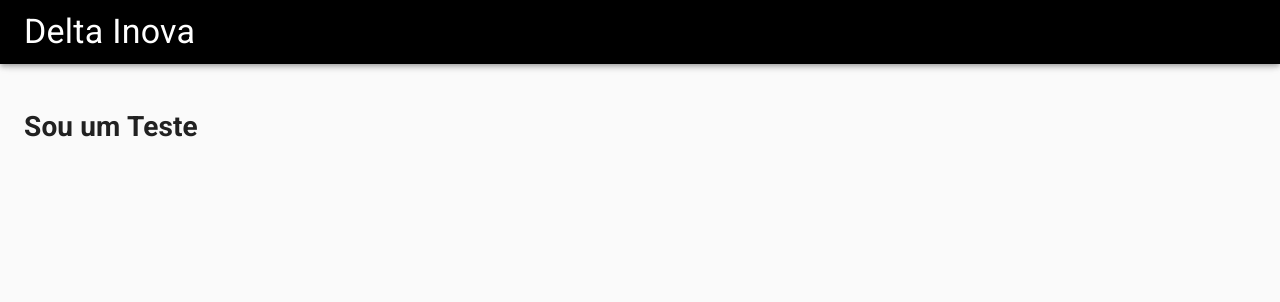
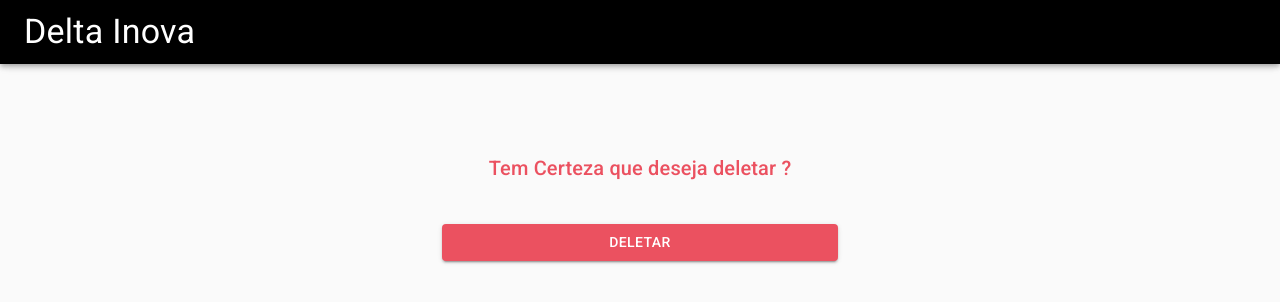
Before and after one commit to fabioNog/Delta, a React (Create React App) app in the folder deltafrontend/: page /deletar/1 in a window 1280 px wide. Shown: the top 302 px of the page. Built offline with nearby package versions, Linux system fonts and the light colour scheme; no server answers.

Commit message:
Realizado o delete da api

```diff
--- a/deltafrontend/src/components/Deletar.js
+++ b/deltafrontend/src/components/Deletar.js
@@ -1,16 +1,96 @@
-import React, { useState, useEffect } from 'react';
+import React, {useState,useEffect} from 'react';
+import Button from '@material-ui/core/Button';
+import CssBaseline from '@material-ui/core/CssBaseline';
+import TextField from '@material-ui/core/TextField';
+import Grid from '@material-ui/core/Grid';
+import Typography from '@material-ui/core/Typography';
+import { makeStyles } from '@material-ui/core/styles';
+import Container from '@material-ui/core/Container';
+import MenuItem from '@material-ui/core/MenuItem';
+
+//Axios import
 import axios from 'axios';
+import qs from 'qs'
+import Avatar from '@material-ui/core/Avatar';
+import {useParams } from 'react-router-dom'
 
-const Teste = () => {
-    const [data, setData] = useState([]);
-    useEffect(()=>{
-        axios.get('http://localhost/delta/deltabackend/index.php/api/aluno', function(req, res, next){
-            return res.sendStatus(200);
-         })
-        .then(res => console.log(res))
-        .catch(res => console.log('erro'))
-    },[])
-    return <h1>Sou um Teste</h1>
+
+
+const useStyles = makeStyles(theme => ({
+  paper: {
+    marginTop: theme.spacing(8),
+    display: 'flex',
+    flexDirection: 'column',
+    alignItems: 'center',
+  },
+  form: {
+    width: '100%', // Fix IE 11 issue.
+    marginTop: theme.spacing(2),
+  },
+  submit: {
+    margin: theme.spacing(3, 0, 2),
+    backgroundColor: '#EB5160',
+  },
+}));
+
+
+export default function Deletar({match}) {
+  const classes = useStyles();
+  const {id} = useParams()
+  const [name,setName] = useState('')
+
+  async function getUser() {
+    try {
+      const response = await axios.get(`http://localhost/delta/deltabackend/index.php/api/alunobyid?id=${id}`);
+      setName(response.data.map(a => a.a_nome))
+    } catch (error) {
+      console.error(error);
+    }
+  }
+
+  useEffect(() =>{
+    getUser();
+  },[])
+
+  const OnSubmit = (e) => {
+    e.preventDefault();
+    const data = {id}
+    const QS = qs.stringify(data)
+    console.log(QS)
+    const url = 'http://localhost/delta/deltabackend/index.php/api/deleteAluno'
+    const config = {
+      headers: {
+        'Content-Type': 'application/x-www-form-urlencoded'
+      }
+    }
+    axios.delete(url, QS, config)
+      .then(function (response) {
+        console.log(response);
+      })
+      .catch(function (error) {
+        console.log(error);
+      });
+  }
+  return (
+    <Container component="main" maxWidth="xs">
+      <CssBaseline />
+      <div className={classes.paper}>
+        <Typography component="h1" variant="h6" style={{ color: '#EB5160', }}>
+          Tem Certeza que deseja deletar {name}?
+        </Typography>
+        <form className={classes.form} noValidate onSubmit={OnSubmit} >
+          <Button
+            type="submit"
+            fullWidth
+            variant="contained"
+            color="primary"
+            className={classes.submit}
+          >
+            Deletar
+          </Button>
+        </form>
+      </div>
+
+    </Container>
+  );
 }
-
-export default Teste
--- a/deltafrontend/src/components/Endereco.js
+++ b/deltafrontend/src/components/Endereco.js
@@ -47,7 +47,7 @@ export default function CustomizedTables(id) {
      })
     .then(res => setData(res.data))
     .catch(res => console.log('erro'))
-  },[])
+  })
 
   return (
     <TableContainer component={Paper}>
--- a/deltafrontend/src/components/FormularioCriar.js
+++ b/deltafrontend/src/components/FormularioCriar.js
@@ -12,6 +12,7 @@ import MenuItem from '@material-ui/core/MenuItem';
 import axios from 'axios';
 import qs from 'qs'
 import Avatar from '@material-ui/core/Avatar';
+import {useHistory} from  'react-router-dom';
 
 
 const useStyles = makeStyles(theme => ({
@@ -23,6 +24,7 @@ const useStyles = makeStyles(theme => ({
   },
   avatar: {
     backgroundColor: theme.palette.secondary.main,
+    marginTop: theme.spacing(2),
   },
   form: {
     width: '100%', // Fix IE 11 issue.
@@ -36,9 +38,7 @@ const useStyles = makeStyles(theme => ({
   input: {
     marginTop: theme.spacing(2),
   },
-  avatar: {
-    marginTop: theme.spacing(2),
-  },
+
 }));
 
 const currencies = [
@@ -178,10 +178,11 @@ export default function Cadastrar() {
     return setEndCep(e.target.value)
   }
 
+  const history = useHistory()
   const OnSubmit = (e) => {
     e.preventDefault();
-    const teste = { a_nome, image, end_num, end_rua, end_bairro, end_cidade, end_estado,end_cep }
-    const QS = qs.stringify(teste)
+    const data = { a_nome, image, end_num, end_rua, end_bairro, end_cidade, end_estado,end_cep }
+    const QS = qs.stringify(data)
     console.log(QS)
     const url = 'http://localhost/delta/deltabackend/index.php/api/addAluno'
     const config = {
@@ -192,6 +193,7 @@ export default function Cadastrar() {
     axios.post(url, QS, config)
       .then(function (response) {
         console.log(response);
+        history.goBack();
       })
       .catch(function (error) {
         console.log(error);
--- a/deltafrontend/src/components/FormularioEditar.js
+++ b/deltafrontend/src/components/FormularioEditar.js
@@ -127,21 +127,21 @@ export default function Editar() {
   //Utilizando o parametro da minha url
   const {id} = useParams()
 
+
   //Status para endereço de aluno
-
-
-  /*async function fetchMyAPI() {
-    let response = await axios.get(`http://localhost/delta/deltabackend/index.php/api/alunobyid?id=${id}`, function(req, res, next){
-      return res.sendStatus(200);
-   })
-   .then(res => setCurrencies(res.data))
-   .catch(res => console.log('erro'))
-  }*/
 
   async function getUser() {
     try {
       const response = await axios.get(`http://localhost/delta/deltabackend/index.php/api/alunobyid?id=${id}`);
       setCurrencies(response.data)
+      setAnome(response.data.map(a => a.a_nome))
+      setImage(response.data.map(a => a.image))
+      setEndNum(response.data.map(a => a.end_num))
+      setEndRua(response.data.map(a => a.end_rua))
+      setEndBairro(response.data.map(a => a.end_bairro))
+      setEndCidade(response.data.map(a => a.end_cidade))
+      setEstado(response.data.map(a => a.end_estado))
+      setEndCep(response.data.map(a => a.end_cep))
 
     } catch (error) {
       console.error(error);
@@ -153,23 +153,14 @@ export default function Editar() {
   },[])
 
 
-
   const [currencies, setCurrencies] = useState([]);
 
-
-  function teste(currencies){
-    const nome = currencies.map(a => a.a_nome)[0];
-    return nome;
-  }
-
-
   //States do Aluno
-  const [a_nome, setAnome] = useState(`${currencies.map(a => a.a_nome)[0]}`);
+  const [a_nome, setAnome] = useState('');
   const [image, setImage] = useState('');
   const [file, setFile] = useState('');
 
   //States do Endereco
-  const [end_aluno, setEndAluno] = useState(0);
   const [end_num, setEndNum] = useState(0);
   const [end_rua, setEndRua] = useState('');
   const [end_bairro, setEndBairro] = useState('');
@@ -181,7 +172,6 @@ export default function Editar() {
   //Metodo upload Input
   const upload = e => {
     let files = e.target.files[0]
-    setFile(URL.createObjectURL(files))
     let reader = new FileReader();
     reader.readAsDataURL(files);
     reader.onload = (e) => {
@@ -191,10 +181,6 @@ export default function Editar() {
 
   const handleNome = (e) => {
     return setAnome(e.target.value)
-  }
-
-  const handleEndAluno = (e) => {
-    return setEndAluno(e.target.value)
   }
 
   const handleEndNum = (e) => {
@@ -222,11 +208,10 @@ export default function Editar() {
 
   const OnSubmit = (e) => {
     e.preventDefault();
-    const data = {id,a_nome, image,end_num, end_rua, end_bairro, end_cidade, end_cep }
+    const data = {id,a_nome, image,end_num, end_rua, end_bairro, end_cidade, end_estado,end_cep }
     const QS = qs.stringify(data)
     console.log(QS)
-
-    /*const url = 'http://localhost/delta/deltabackend/index.php/api/updateAluno'
+    const url = 'http://localhost/delta/deltabackend/index.php/api/updateAluno'
     const config = {
       headers: {
         'Content-Type': 'application/x-www-form-urlencoded'
@@ -238,7 +223,7 @@ export default function Editar() {
       })
       .catch(function (error) {
         console.log(error);
-      });*/
+      });
   }
   return (
 
@@ -285,7 +270,7 @@ export default function Editar() {
                 select
                 variant="outlined"
                 label="Select"
-                value={end_estado =='' ? aluno.end_estado : end_estado}
+                value={end_estado ==='' ? aluno.end_estado : end_estado}
                 onChange={handleEndEstado}
                 helperText="Alterar o Estado?"
               >
@@ -357,7 +342,7 @@ export default function Editar() {
               <Avatar
                 variant={'circle'}
                 className={classes.input}
-                src={file==''?aluno.image : file}
+                src={image===''?aluno.image : image}
               />
             </Grid>
             <Grid item xs={12} sm={6}>
--- a/deltafrontend/src/components/Tabela.js
+++ b/deltafrontend/src/components/Tabela.js
@@ -36,9 +36,6 @@ const StyledTableRow = withStyles(theme => ({
   },
 }))(TableRow);
 
-function createData(name, calories, fat, carbs, protein) {
-  return { name, calories, fat, carbs, protein };
-}
 
 const useStyles = makeStyles({
   table: {
@@ -64,8 +61,8 @@ export default function CustomizedTables() {
         <TableHead>
           <TableRow>
             <StyledTableCell>Nome</StyledTableCell>
+            <StyledTableCell>Foto</StyledTableCell>
             <StyledTableCell>Endereço</StyledTableCell>
-            <StyledTableCell>Foto</StyledTableCell>
             <StyledTableCell>Atualizar</StyledTableCell>
             <StyledTableCell>Deletar</StyledTableCell>
           </TableRow>
@@ -77,18 +74,19 @@ export default function CustomizedTables() {
                 {aluno.a_nome}
               </StyledTableCell>
               <StyledTableCell>
+                <Avatar
+                  variant={'circle'}
+                  className={classes.input}
+                  src={aluno.image}
+                />
+              </StyledTableCell>
+              <StyledTableCell>
                 <Link to={`/infoendereco/${aluno.id}`}>
                   <ListItemIcon>
                     {<House/>}
                   </ListItemIcon>
                 </Link>
               </StyledTableCell>
-              <StyledTableCell>
-                <Avatar
-                  variant={'circle'}
-                  className={classes.input}
-                  src={aluno.image}
-                /></StyledTableCell>
               <StyledTableCell>
                 <Link to={`/atualizar/${aluno.id}`}>
                   <ListItemIcon >
```
Also changed, not shown: 1 other file (tests, documents, lock files or other folders).
